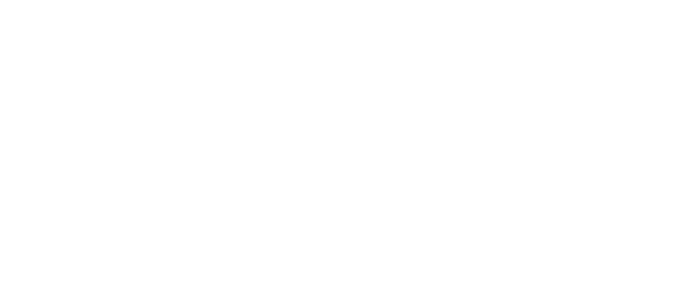
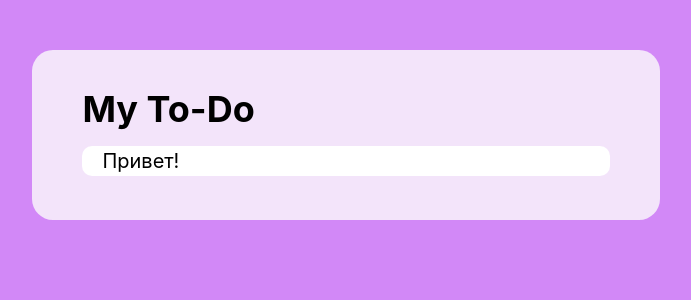
Before and after one commit to KatieSrbk/To-do-list, a React (Create React App) app: page / in a window 1280 px wide. Shown: the top 300 px of the page, without its empty margins (294-985 px from the left). Built offline with nearby package versions, Linux system fonts and the light colour scheme.

Commit message:
make tasks display and styles

```diff
--- a/src/App.js
+++ b/src/App.js
@@ -1,12 +1,7 @@
 import './App.css'
 import { TodoList } from './components/TodoList'
-import {
-  ChakraProvider,
-  ChakraBaseProvider,
-  extendBaseTheme,
-} from '@chakra-ui/react'
-
-const theme = extendBaseTheme({})
+import { ChakraProvider, ChakraBaseProvider } from '@chakra-ui/react'
+import theme from './styles/theme'
 
 function App() {
   return (
--- /dev/null
+++ b/src/components/Tasks.jsx
@@ -0,0 +1,30 @@
+import { Box, Flex, Text } from '@chakra-ui/react'
+
+export const Tasks = ({ todos }) => {
+  return (
+    <Box>
+      {todos.map((item, index) => (
+        <Flex
+          key={index}
+          justifyContent='space-between'
+          bg='white'
+          margin='6px 0px'
+          alignItems='center'
+          overflow='hidden'
+          transitionDuration='0.5s'
+          padding='0px 20px'
+          fontSize='20px'
+          borderRadius='10px'
+        >
+          <Text
+            flexGrow={1}
+            display='flex'
+            justifyContent='flex-start'
+          >
+            {item.text}
+          </Text>
+        </Flex>
+      ))}
+    </Box>
+  )
+}
--- a/src/components/TodoList.jsx
+++ b/src/components/TodoList.jsx
@@ -1,5 +1,37 @@
-import { Box } from '@chakra-ui/react'
+import { Box, Flex, Heading } from '@chakra-ui/react'
+import { Tasks } from './Tasks'
+
+const testTodos = [
+  {
+    text: 'Привет!',
+    id: 843,
+    isChecked: false,
+    isEdited: false,
+  },
+]
 
 export const TodoList = () => {
-  return <Box></Box>
+  return (
+    <Flex
+      textAlign='center'
+      minH='100%'
+      justifyContent='center'
+      paddingY='50px'
+    >
+      <Box
+        background='rgba(252, 252, 252, 0.8);'
+        width={['90%', '90%', '49%']}
+        borderRadius='21px'
+        paddingX='50px'
+        paddingY='38px'
+      >
+        <Flex mb='15px'>
+          <Heading as='h1' fontSize='4xl'>
+            My To-Do
+          </Heading>
+        </Flex>
+        <Tasks todos={testTodos} />
+      </Box>
+    </Flex>
+  )
 }
--- /dev/null
+++ b/src/styles/theme.js
@@ -0,0 +1,14 @@
+import { extendTheme } from '@chakra-ui/react'
+
+const theme = extendTheme({
+  styles: {
+    global: {
+      body: {
+        bg: '#d288f7',
+        color: 'black',
+      },
+    },
+  },
+})
+
+export default theme
```
